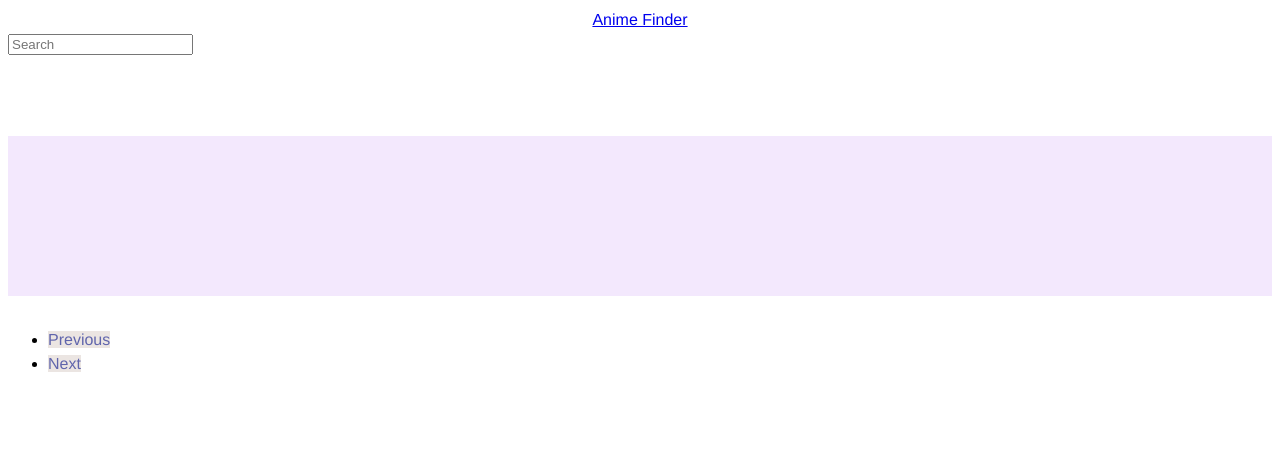
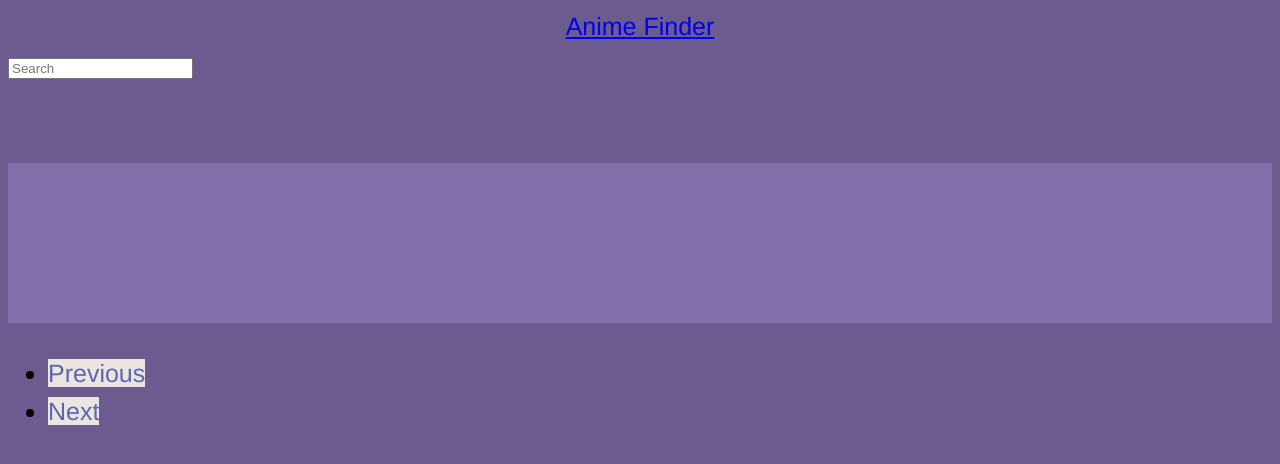
Before and after one commit to danikkk241/find-anime-, a plain HTML site: page index.html in a window 1280 px wide. Drawn offline with Linux system fonts and the light colour scheme; no server answers.

Commit message:
Update styles.css

```diff
--- a/styles.css
+++ b/styles.css
@@ -1,9 +1,8 @@
-
-
 body {
   font-family: 'Helvetica Neue', Arial, sans-serif;
-  font-size: 16px;
+  font-size: 25px;
   line-height: 1.5;
+  background-color: #6b5b8e;
 }
 
 h3.anime-title {
@@ -23,14 +22,14 @@ h3.anime-title {
   font-style: italic;
 }
 
-
 #anime-content {
   display: flex;
   flex-wrap: wrap;
   justify-content: center;
-  align-items: flex-start;
+  align-items: center;
   margin-top: 5rem;
   padding: 5rem;
+  background-color: #836faa;
 }
 
 .col-anime {
@@ -56,10 +55,6 @@ h3.anime-title {
   object-fit: cover;
 }
 
-.container-fluid {
-  background-color: #f3e8fd !important;
-}
-
 .pagination {
   margin-top: 2rem;
 }
```
